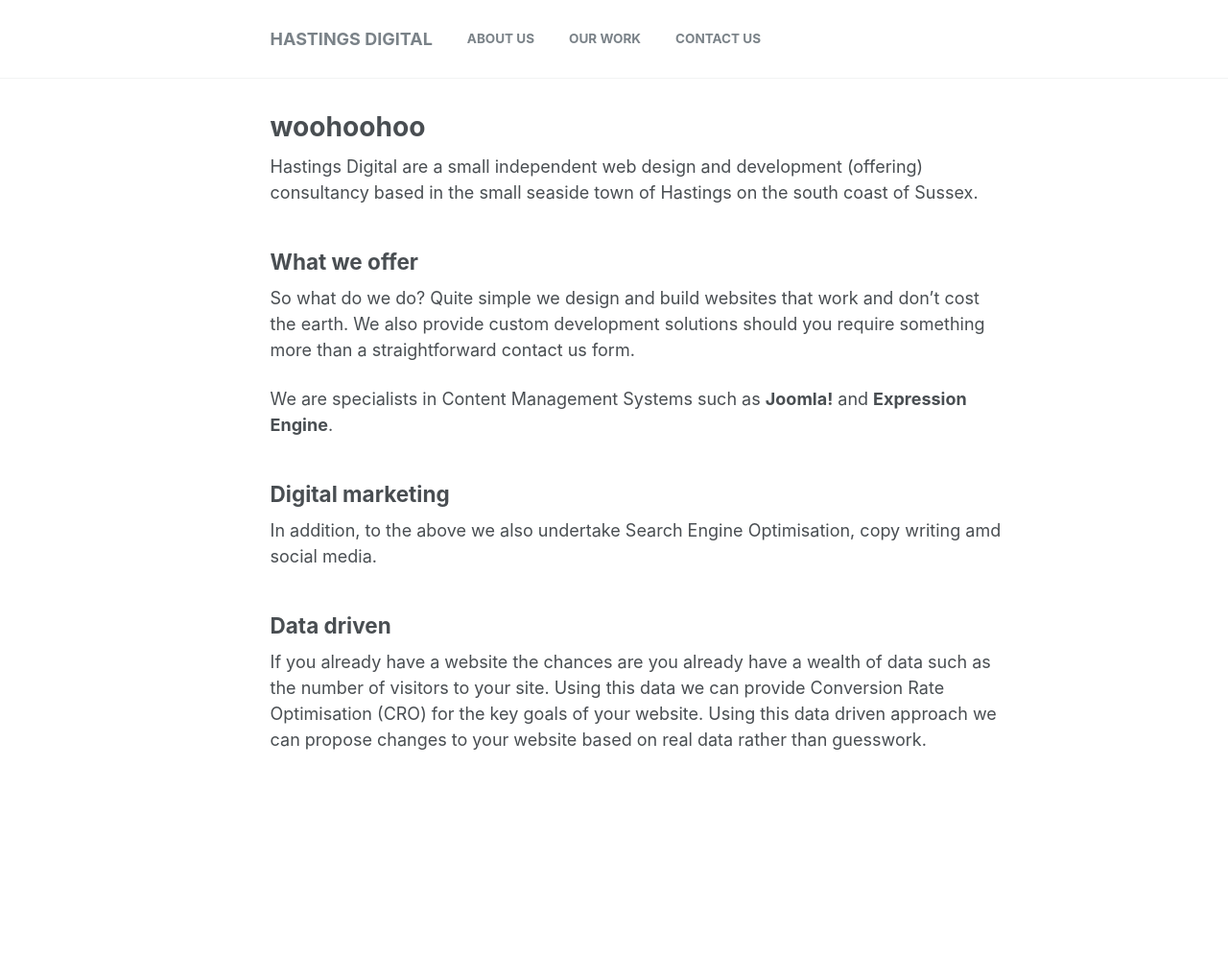
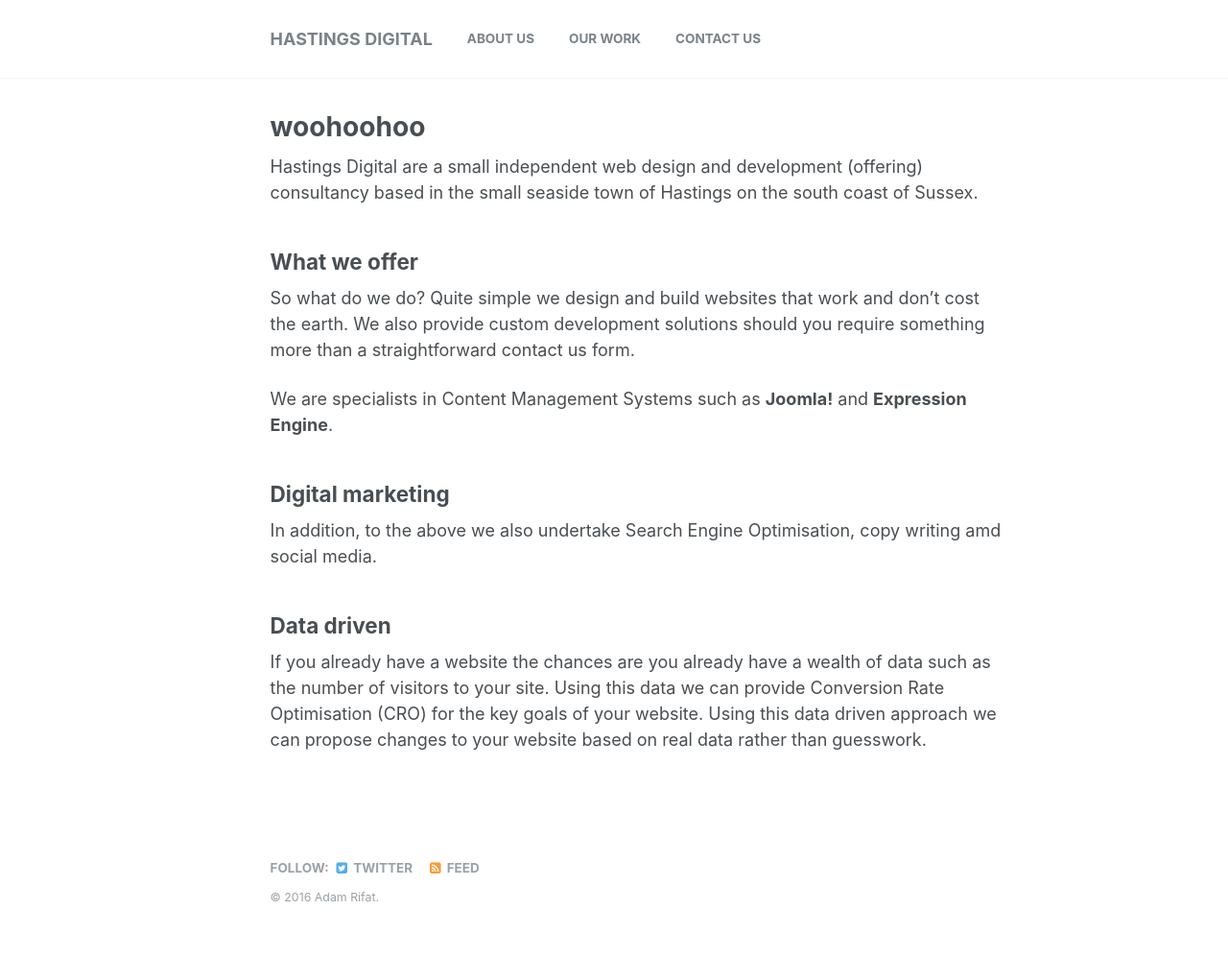
Before and after one commit to adster101/hastingsdigital, a Jekyll site: the page built from _pages/about-us.md, in a window 1280 px wide. Shown: the whole page at 96% size. Built offline with Jekyll 4.4.1, drawn with Linux system fonts in a browser that asks for light colours; before the commit the page ends 943 px from its top, so only the background shows below that.

Commit message:
Updated custom.html

```diff
--- a/_includes/footer/custom.html
+++ b/_includes/footer/custom.html
@@ -1,3 +1,24 @@
-<!-- start custom footer snippets -->
+{% include base_path %}
 
-<!-- end custom footer snippets -->
+<div class="page__footer-follow">
+  <ul class="social-icons">
+    {% if site.data.ui-text[site.locale].follow_label %}
+      <li><strong>{{ site.data.ui-text[site.locale].follow_label }}</strong></li>
+    {% endif %}
+    {% if site.twitter.username %}
+      <li><a href="https://twitter.com/{{ site.twitter.username }}"><i class="fa fa-fw fa-twitter-square" aria-hidden="true"></i> Twitter</a></li>
+    {% endif %}
+    {% if site.facebook.username %}
+      <li><a href="https://facebook.com/{{ site.facebook.username }}"><i class="fa fa-fw fa-facebook-square" aria-hidden="true"></i> Facebook</a></li>
+    {% endif %}
+    {% if site.author.github %}
+      <li><a href="http://github.com/{{ site.author.github }}"><i class="fa fa-fw fa-github" aria-hidden="true"></i> GitHub</a></li>
+    {% endif %}
+    {% if site.author.bitbucket %}
+      <li><a href="http://bitbucket.org/{{ site.author.bitbucket }}"><i class="fa fa-fw fa-bitbucket" aria-hidden="true"></i> Bitbucket</a></li>
+    {% endif %}
+    <li><a href="{{ base_path }}/feed.xml"><i class="fa fa-fw fa-rss-square" aria-hidden="true"></i> {{ site.data.ui-text[site.locale].feed_label }}</a></li>
+  </ul>
+</div>
+
+<div class="page__footer-copyright">&copy; {{ site.time | date: '%Y' }} {{ site.name | default: site.title }}.</div>
```
